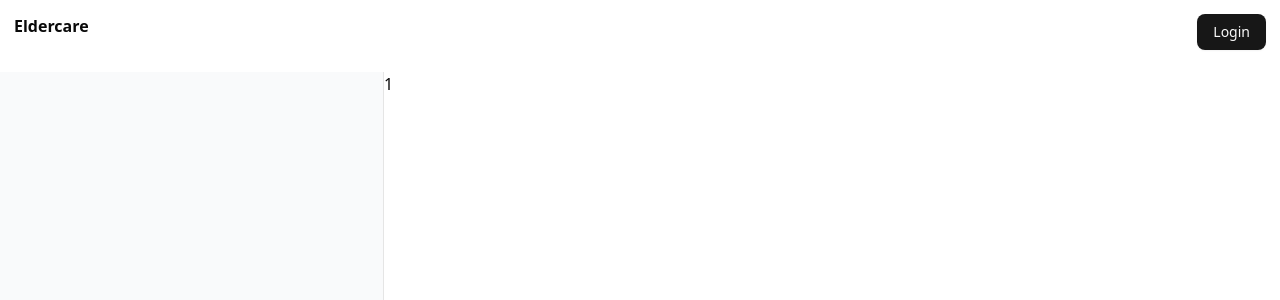
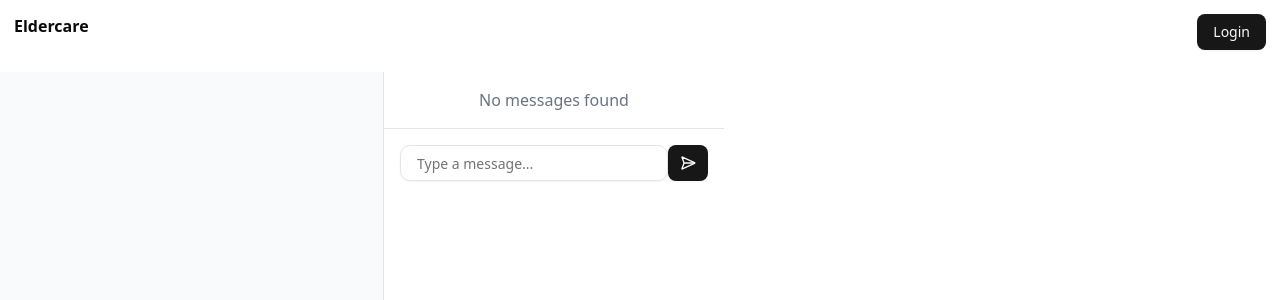
Before and after one commit to provsalt/BED2025Apr_P05_T1, a React (Vite) app in the folder frontend/: page /chats/1 in a window 1280 px wide. Shown: the top 300 px of the page. Built offline with nearby package versions, Linux system fonts and the light colour scheme.

Commit message:
feat(chat): Fetch chat data from the api.

```diff
--- /dev/null
+++ b/frontend/src/components/chat/ChatContent.jsx
@@ -0,0 +1,85 @@
+"use client";
+
+import { ChatMessages } from "@/components/chat/ChatMessages";
+import { ChatInput } from "@/components/chat/ChatInput";
+import { fetcher } from "@/lib/fetcher";
+import { useContext, useEffect, useState } from "react";
+import { UserContext } from "@/provider/UserContext";
+
+export const ChatContent = ({ chatId }) => {
+  const { id, isAuthenticated } = useContext(UserContext);
+  const [messages, setMessages] = useState([]);
+  const [isLoading, setIsLoading] = useState(true);
+  const [error, setError] = useState(null);
+
+  useEffect(() => {
+    console.log(messages)
+  })
+
+  const fetchMessages = async () => {
+    if (!chatId) {
+      setMessages([]);
+      setIsLoading(false);
+      return;
+    }
+    if (!isAuthenticated) {
+      setMessages([]);
+      setIsLoading(false);
+      return;
+    }
+    setIsLoading(true);
+    try {
+      const data = await fetcher( `${import.meta.env.VITE_BACKEND_URL}/api/chats/${chatId}`);
+      setMessages(data || []);
+    } catch (err) {
+      setError(err);
+    } finally {
+      setIsLoading(false);
+    }
+  };
+
+
+  useEffect(() => {
+    fetchMessages();
+  }, [chatId]);
+
+  const handleSendMessage = async (messageContent) => {
+    const optimisticMessage = {
+      id: Date.now(),
+      msg: messageContent,
+      sender: id,
+    };
+    setMessages((prevMessages) => [...prevMessages, optimisticMessage]);
+
+    try {
+      await fetcher(`${import.meta.env.VITE_BACKEND_URL}/api/chats/${chatId}`, {
+        method: "POST",
+        body: JSON.stringify({ message: messageContent }),
+        headers: { "Content-Type": "application/json" },
+      });
+
+    } catch (err) {
+      console.error("Error sending message:", err);
+      setMessages((prevMessages) =>
+        prevMessages.filter((msg) => msg.id !== optimisticMessage.id),
+      );
+    }
+
+    await fetchMessages();
+  };
+
+  if (error) {
+    return <p>Error loading messages.</p>;
+  }
+
+  if (isLoading && !messages.length) return <p>Loading...</p>;
+
+  return (
+    <div className="flex flex-col h-full">
+      <div className="flex-1 min-h-0">
+        <ChatMessages currentUserId={id} messages={messages} />
+      </div>
+      <ChatInput onSend={handleSendMessage} />
+    </div>
+  );
+};
--- /dev/null
+++ b/frontend/src/components/chat/ChatInput.jsx
@@ -0,0 +1,35 @@
+"use client";
+
+import React, { useState } from "react";
+import { Input } from "@/components/ui/input";
+import { Button } from "@/components/ui/button";
+import { SendHorizontal } from "lucide-react";
+
+export const ChatInput = (props) => {
+  const [messageInput, setMessageInput] = useState("");
+
+  const sendMessage = (e) => {
+    e.preventDefault();
+    if (!messageInput.trim()) return;
+    props.onSend(messageInput);
+    console.log("Message sent:", messageInput);
+    setMessageInput("");
+  };
+
+  return (
+    <div className="p-4 border-t bg-white">
+      <form onSubmit={sendMessage} className="flex">
+        <Input
+          type="text"
+          value={messageInput}
+          onChange={(e) => setMessageInput(e.target.value)}
+          placeholder="Type a message..."
+          className="w-full pl-4 pr-12 py-3 rounded-lg border"
+        />
+        <Button type="submit">
+          <SendHorizontal className="hover:text-gray-300 w-6 h-6 text-gray-50" />
+        </Button>
+      </form>
+    </div>
+  );
+};
--- /dev/null
+++ b/frontend/src/components/chat/ChatMessages.jsx
@@ -0,0 +1,37 @@
+import React, { useEffect, useRef } from "react";
+import { Message } from "@/components/chat/Message";
+
+export const ChatMessages = ({
+                               messages,
+                               currentUserId,
+                             }) => {
+  const containerRef = useRef(null);
+
+  useEffect(() => {
+    if (containerRef.current) {
+      containerRef.current.scrollTop = containerRef.current.scrollHeight;
+    }
+  }, [messages]);
+
+  return (
+    <div
+      ref={containerRef}
+      className="flex-1 max-h-[70svh] overflow-y-auto p-4"
+    >
+      <div className="flex flex-col space-y-2">
+        {messages.length === 0 ? (
+          <p className="text-center text-gray-500">No messages found</p>
+        ) : (
+          messages.map((msg) => (
+            <Message
+              key={msg.id}
+              isSender={msg.sender === currentUserId}
+            >
+              {msg.msg}
+            </Message>
+          ))
+        )}
+      </div>
+    </div>
+  );
+};
--- /dev/null
+++ b/frontend/src/components/chat/Message.jsx
@@ -0,0 +1,15 @@
+import { cn } from "@/lib/utils";
+
+export const Message = ({ children, isSender }) => {
+  return (
+    <div
+      className={cn(
+        "max-w-max p-3 px-4 rounded-xl text-white",
+        "break-words",
+        isSender ? "bg-blue-500 self-end" : "bg-gray-600 self-start",
+      )}
+    >
+      {children}
+    </div>
+  );
+};
--- a/frontend/src/main.jsx
+++ b/frontend/src/main.jsx
@@ -7,7 +7,6 @@ import {Home} from "@/routes/Home.jsx";
 import {Navbar} from "@/components/navbar/navbar.jsx";
 import {AlertProvider} from "@/provider/AlertProvider.jsx";
 import {Login} from "@/routes/auth/login.jsx";
-import {ChatSideBar} from "@/components/chat/ChatSideBar.jsx";
 import {Chat} from "@/routes/chats/Chat.jsx";
 import {SelectedChat} from "@/routes/chats/SelectedChat.jsx";
 import {UserProvider} from "@/provider/UserProvider.jsx";
--- a/frontend/src/routes/chats/SelectedChat.jsx
+++ b/frontend/src/routes/chats/SelectedChat.jsx
@@ -1,11 +1,10 @@
 import {useParams} from "react-router";
+import {ChatContent} from "@/components/chat/ChatContent.jsx";
 
 export const SelectedChat = () => {
   const { chatId} = useParams()
 
   return (
-    <div>
-      <h1>{chatId}</h1>
-    </div>
+    <ChatContent chatId={chatId} />
   )
 }
```
Also changed, not shown: 1 other file (tests, documents, lock files or other folders).
